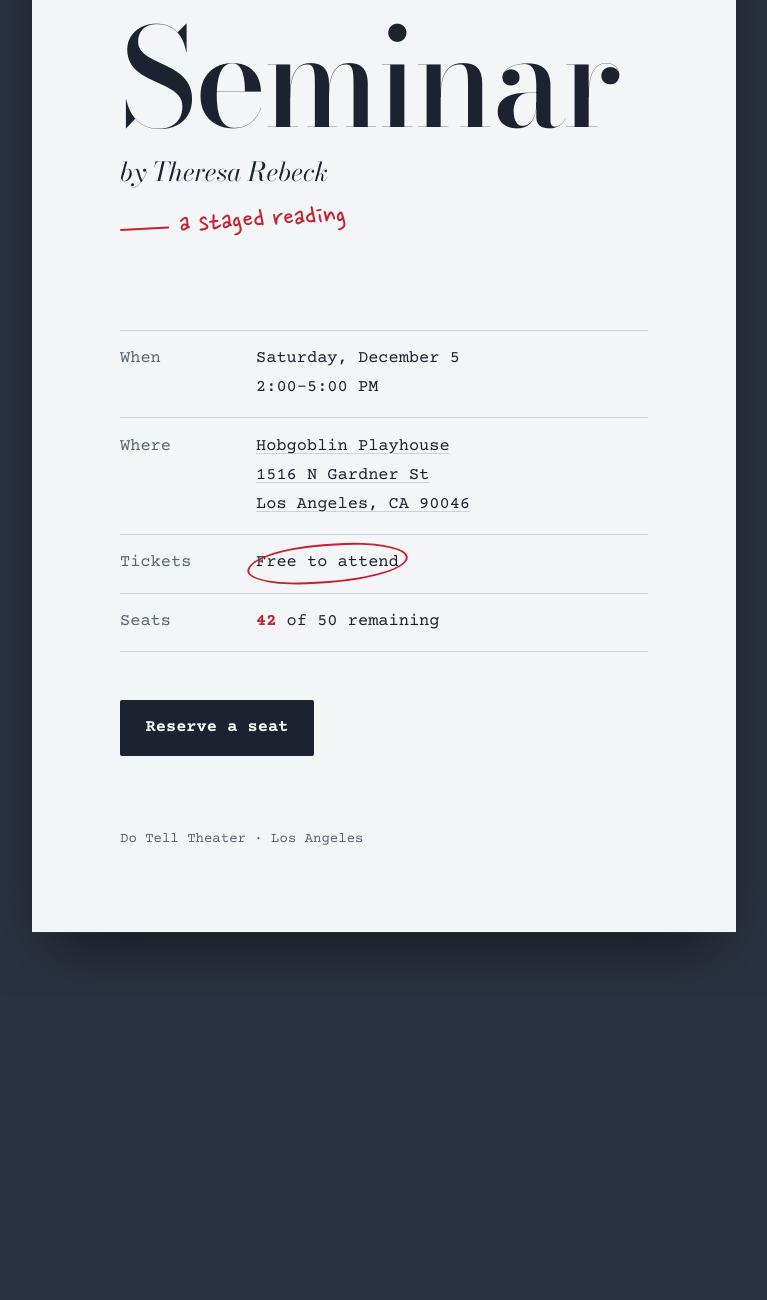
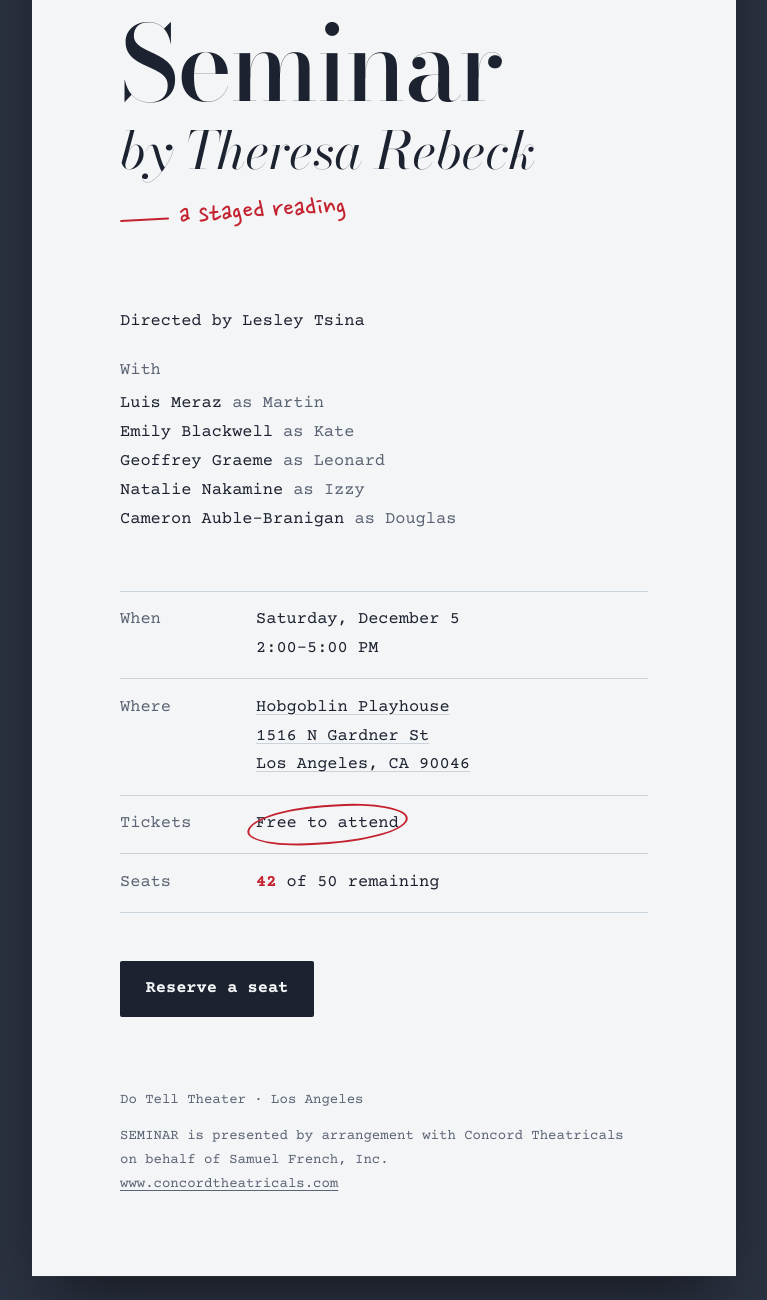
Before and after one commit to lmeraz/dotelltheater.github.io, a plain HTML site: page index.html in a window 1280 px wide. Shown: the part 220-1520 px from the top of the page, without its empty margins (256-1023 px from the left). Before the commit the page ends 1216 px from the top, so only its background shows below. Drawn offline with nearby package versions, Linux system fonts and the light colour scheme.

Commit message:
feat: add director, cast and Concord Theatricals licensing credit
Author credit now sized at 50% of the title per the license.

Co-Authored-By: Claude Opus 5.5 <noreply@anthropic.com>

```diff
--- a/index.html
+++ b/index.html
@@ -20,6 +20,7 @@
       --graphite: #5b6474;
       --rule: #c9d3dc;
       --pencil: #c4222f;
+      --title-size: clamp(3.25rem, 12vw, 6.5rem);
     }
 
     * { box-sizing: border-box; }
@@ -58,17 +59,42 @@
       margin: 0;
       font-family: "Bodoni Moda", Georgia, serif;
       font-weight: 500;
-      font-size: clamp(3.75rem, 15vw, 8.5rem);
+      font-size: var(--title-size);
       line-height: .9;
       letter-spacing: -.02em;
     }
 
+    /* License requires the author credit at no less than 50% of the title size */
     .byline {
-      margin: 1rem 0 0;
+      margin: .75rem 0 0;
       font-family: "Bodoni Moda", Georgia, serif;
       font-style: italic;
-      font-size: clamp(1.25rem, 3.5vw, 1.625rem);
-      line-height: 1.3;
+      font-weight: 400;
+      font-size: calc(var(--title-size) * .5);
+      line-height: 1.1;
+    }
+
+    .credits {
+      margin: 2.75rem 0 0;
+    }
+
+    .credits p { margin: 0; }
+
+    .credits .with {
+      margin-top: 1.25rem;
+      color: var(--graphite);
+    }
+
+    .cast {
+      margin: .25rem 0 0;
+      padding: 0;
+      list-style: none;
+    }
+
+    .cast .role { color: var(--graphite); }
+
+    .license {
+      margin-top: .75rem;
     }
 
     .note {
@@ -177,6 +203,11 @@
 
     footer p { margin: 0; }
 
+    footer a {
+      color: inherit;
+      text-underline-offset: .2em;
+    }
+
     @media (max-width: 480px) {
       body { padding-left: 0; padding-right: 0; padding-top: 0; }
       .page { box-shadow: none; min-height: 100vh; }
@@ -192,6 +223,18 @@
     <h1>Seminar</h1>
     <p class="byline">by Theresa Rebeck</p>
     <p class="note kind">a staged reading</p>
+
+    <div class="credits">
+      <p>Directed by Lesley Tsina</p>
+      <p class="with">With</p>
+      <ul class="cast">
+        <li>Luis Meraz <span class="role">as Martin</span></li>
+        <li>Emily Blackwell <span class="role">as Kate</span></li>
+        <li>Geoffrey Graeme <span class="role">as Leonard</span></li>
+        <li>Natalie Nakamine <span class="role">as Izzy</span></li>
+        <li>Cameron Auble-Branigan <span class="role">as Douglas</span></li>
+      </ul>
+    </div>
 
     <dl class="details">
       <div class="row">
@@ -221,6 +264,7 @@
 
     <footer>
       <p>Do Tell Theater · Los Angeles</p>
+      <p class="license">SEMINAR is presented by arrangement with Concord Theatricals on behalf of Samuel French, Inc.<br><a href="https://www.concordtheatricals.com" target="_blank" rel="noopener">www.concordtheatricals.com</a></p>
     </footer>
   </main>
 </body>
```
